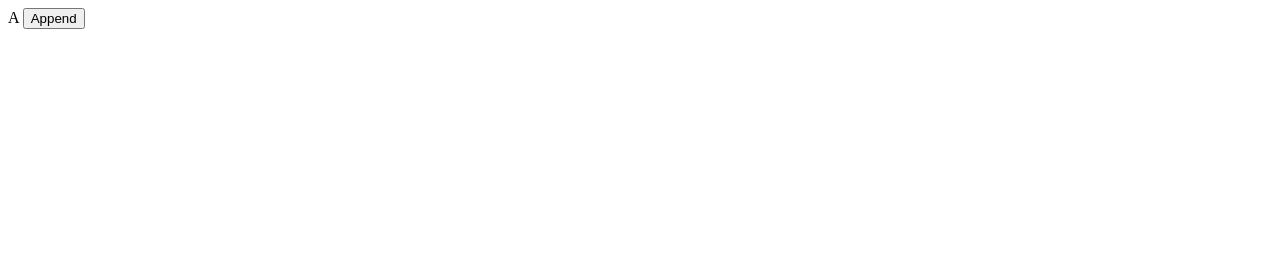
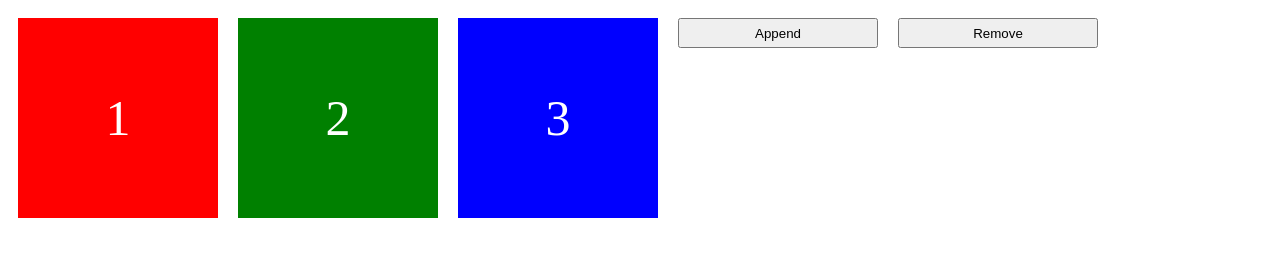
Before and after one commit to By-Kimhy/learn-jquery, a plain HTML site: page test2/index.html in a window 1280 px wide. Both pictures are taken after a click on the button "Append". Drawn offline with nearby package versions, Linux system fonts and the light colour scheme.

Commit message:
after before remove empty

```diff
--- a/test2/index.html
+++ b/test2/index.html
@@ -5,11 +5,14 @@
     <meta name="viewport" content="width=device-width, initial-scale=1.0">
     <script src="https://cdnjs.cloudflare.com/ajax/libs/jquery/3.7.1/jquery.min.js"></script>
     <title>Document</title>
+    <link rel="stylesheet" href="style.css">
 
 </head>
 <body>
+    <div class="box2">2</div>
+    <div class="box3">3</div>
     <input type="button" value="Append" id="btn1">
-
+    <input type="button" value="Remove" id="btnRemove">
 
     <script src="index.js"></script>
 </body>
--- a/test2/index.js
+++ b/test2/index.js
@@ -1,7 +1,16 @@
 $(document).ready(function(){
     var body=$('body');
+    var i=0;
     $("#btn1").click(function(){
-        // body.append('b');
-        body.prepend('A');
+        i++;
+        var box= '<div class="box">'+i+'</div>';
+        // body.prepend(box);
+        // body.append(box);
+        $('.box2').before(box);
+        // $('.box2').after(box);
     })
+    $("#btnRemove").click(function(){
+        // $('.box3').remove();
+        $('.box3').empty();
+    });
 })
--- /dev/null
+++ b/test2/style.css
@@ -0,0 +1,43 @@
+.box{
+    width: 200px;
+    height: 200px;
+    background-color: red;
+    float: left;
+    margin: 10px;
+    color: white;
+    font-size: 50px;
+    align-content: center;
+    text-align: center;
+}
+
+.box2{
+    width: 200px;
+    height: 200px;
+    background-color: green;
+    float: left;
+    margin: 10px;
+    color: white;
+    font-size: 50px;
+    align-content: center;
+    text-align: center;
+}
+
+.box3{
+    width: 200px;
+    height: 200px;
+    background-color: blue;
+    float: left;
+    margin: 10px;
+    color: white;
+    font-size: 50px;
+    align-content: center;
+    text-align: center;
+}
+
+
+input{
+    width: 200px;
+    height: 30px;
+    margin: 10px;
+    float: left;
+}
```
